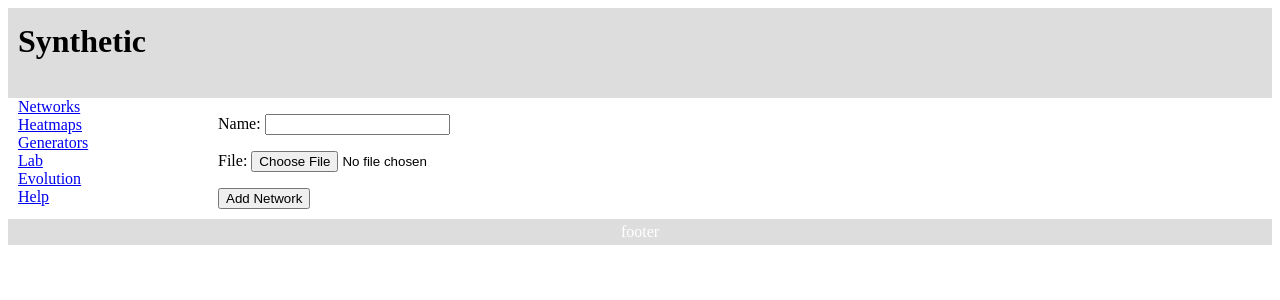
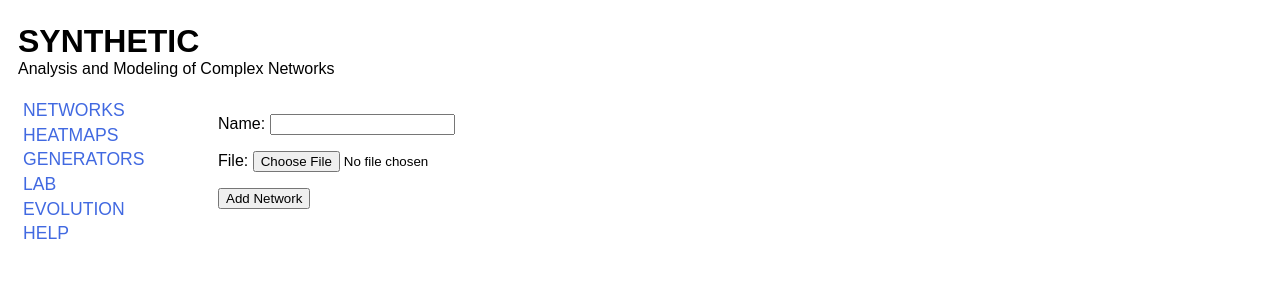
Before and after one commit to telmomenezes/synthetic, a Django app: page / in a window 1280 px wide. Shown: the top 300 px of the page. Run offline with Django 3.2, Linux system fonts and the light colour scheme; data that the repository does not hold is empty.

Commit message:
tweaking look&feel

```diff
--- a/synweb/static/syn.css
+++ b/synweb/static/syn.css
@@ -12,8 +12,8 @@ em{color: red;}
 
 
 #header{
-background: #DDD;
 height: 90px;
+font-family: Sans-Serif;
 }
 
 #header h1{
@@ -27,20 +27,33 @@ width: 100%;
 }
 
 #content{
-margin-left: 200px; /*Set left margin to LeftColumnWidth*/
+margin-left: 200px;
+font-family: Sans-Serif;
 }
 
 #sidebar{
 float: left;
 width: 200px;
 margin-left: -100%;
+font-family: Sans-Serif;
+}
+
+#sidebar a{
+text-decoration: none;
+font-size: 1.1em;
+line-height: 1.4;
+color: #4169E1;
+padding:5px;
+}
+
+#sidebar a:hover{
+color: #FFF;
+background: #4169E1;
 }
 
 #footer{
 clear: left;
 width: 100%;
-background: #DDD;
-color: #FFF;
 text-align: center;
 padding: 4px 0;
 }
--- a/synweb/templates/base.html
+++ b/synweb/templates/base.html
@@ -4,12 +4,13 @@
 <head>
 <meta http-equiv="Content-Type" content="text/html; charset=iso-8859-1" />
 <title>Synthetic - {% block title %}{% endblock %}</title>
-<link rel="stylesheet" href="{{ STATIC_URL }}syn.css" type="text/css">
-
-
+<link rel="stylesheet" href="/static/syn.css" type="text/css">
 </head>
 <body>
-<div id="header"><div class="inside"><h1>Synthetic</h1></div></div>
+<div id="header"><div class="inside">
+<h1>SYNTHETIC</h1>
+Analysis and Modeling of Complex Networks
+</div></div>
 
 <div id="contentwrapper">
 <div id="content">
@@ -19,17 +20,17 @@
 
 <div id="sidebar">
 <div class="inside">
-<a href="/">Networks</a><br />
-<a href="/">Heatmaps</a><br />
-<a href="/">Generators</a><br />
-<a href="/">Lab</a><br />
-<a href="/">Evolution</a><br />
-<a href="/">Help</a><br />
+<a href="/">NETWORKS</a><br />
+<a href="/">HEATMAPS</a><br />
+<a href="/">GENERATORS</a><br />
+<a href="/">LAB</a><br />
+<a href="/">EVOLUTION</a><br />
+<a href="/">HELP</a><br />
 </div>
 
 </div>
 
-<div id="footer">footer</div>
+<div id="footer"></div>
 
 </body>
 </html>
--- a/synweb/templates/network.html
+++ b/synweb/templates/network.html
@@ -1,4 +1,5 @@
 {% extends "base.html" %}
+
 {% block title %}{{ net.name }}{% endblock %}
 {% block content %}
 <h3>Network: {{ net.name }}</h3>
```
